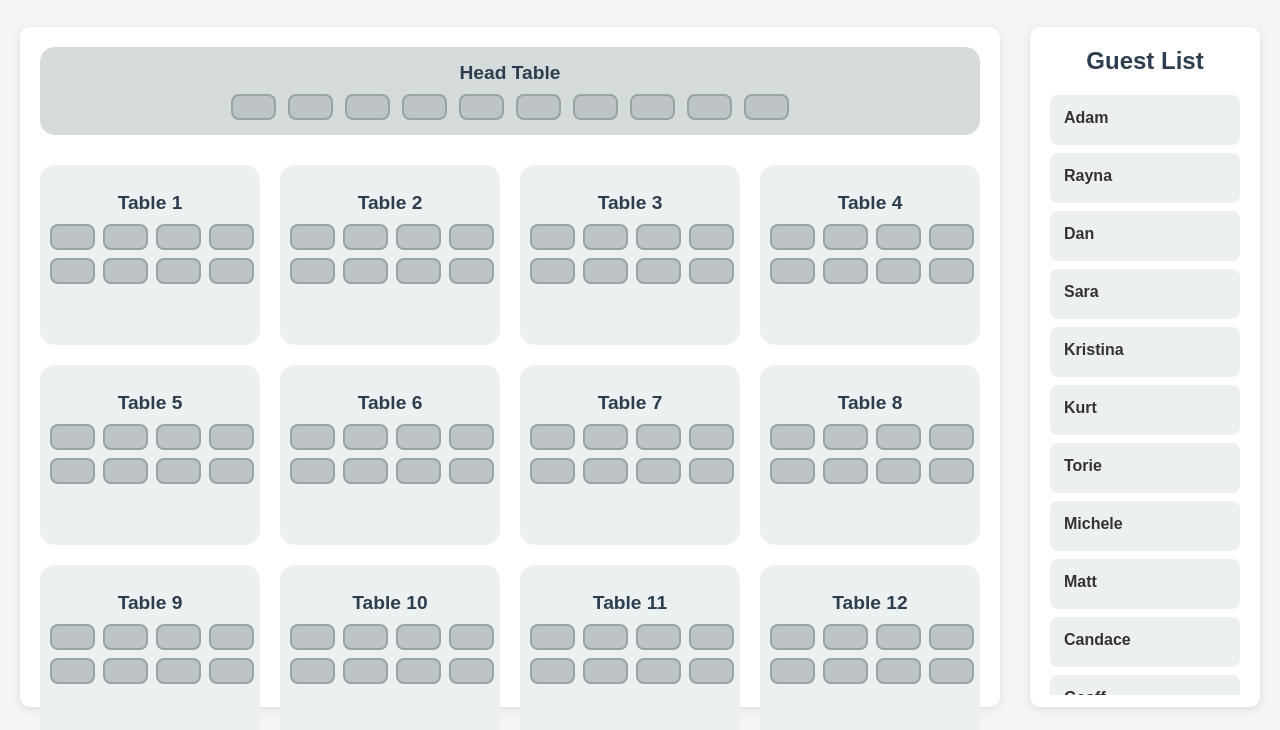
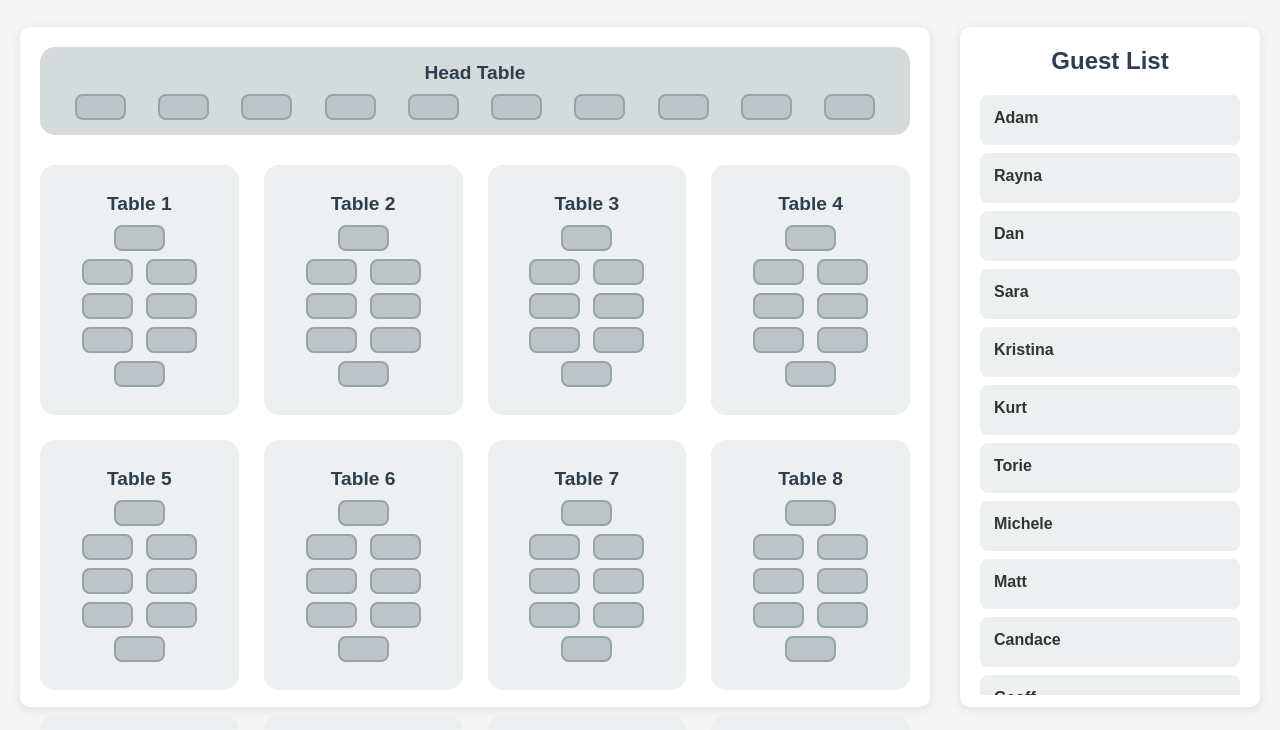
Before and after one commit to aflesher/seating-chart, a plain HTML site: page index.html in a window 1280 px wide. Shown: the part 68-798 px from the top of the page. Drawn offline with Linux system fonts and the light colour scheme; no server answers.

Commit message:
Change to a floorplan layout

```diff
--- a/styles.css
+++ b/styles.css
@@ -86,28 +86,28 @@ h1 {
     display: grid;
     grid-template-columns: repeat(4, 1fr);
     grid-template-rows: repeat(3, 1fr);
-    gap: 20px;
+    gap: 25px;
     flex: 1;
 }
 
 .head-table-seats {
     display: flex;
-    gap: 12px;
-    justify-content: center;
+    justify-content: space-between;
     align-items: center;
-    flex-wrap: wrap;
+    width: 100%;
+    padding: 0 20px;
 }
 
 .table {
     background: #ecf0f1;
     border-radius: 15px;
-    padding: 10px;
+    padding: 15px;
     display: flex;
     flex-direction: column;
     align-items: center;
     justify-content: center;
     position: relative;
-    min-height: 180px;
+    min-height: 250px;
 }
 
 .table-number {
@@ -119,16 +119,24 @@ h1 {
 
 .table-seats {
     display: grid;
-    grid-template-columns: repeat(4, 1fr);
-    grid-template-rows: repeat(3, 1fr);
+    grid-template-columns: repeat(2, 1fr);
+    grid-template-rows: repeat(5, 1fr);
     gap: 8px;
     width: 100%;
-    max-width: 200px;
+    max-width: 120px;
     place-items: center;
 }
 
+.table-seats .seat:nth-child(1) {
+    grid-column: 1 / -1;
+}
+
+.table-seats .seat:nth-child(8) {
+    grid-column: 1 / -1;
+}
+
 .seat {
-    width: 45px;
+    width: 51px;
     height: 26px;
     border-radius: 8px;
     background: #bdc3c7;
```
